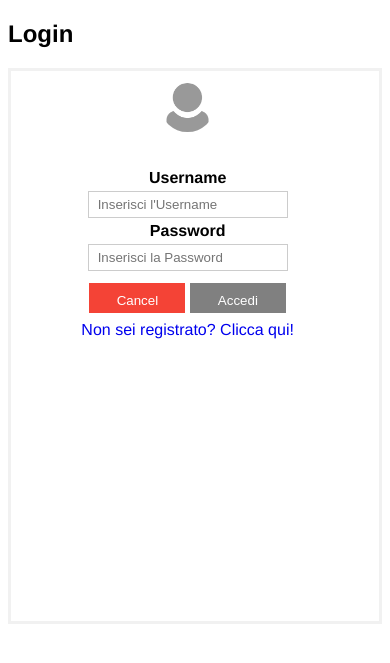
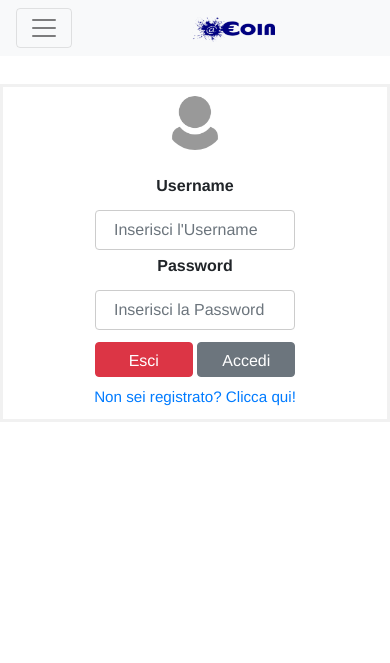
Before and after one commit to ludocomito/AtCoin, a PHP site: page /php/Login.php in a window 390 px wide. Shown: the top 663 px of the page. Run offline with PHP 8.4, Linux system fonts and the light colour scheme; some libraries are stand-ins or nearby versions.

Commit message:
Prima versione finale
Modificato la pagina di login rendendola responsive, aggiunto vario css e navbar a Login e Registrazione (.php)  sistemato il problema del doppio logo e messa una Favicon a tutte le pagine web.

```diff
--- a/css/StyleMenu.css
+++ b/css/StyleMenu.css
@@ -102,8 +102,8 @@ body {
 @media screen and (max-width: 600px) {
   .structural {
     text-align: right;
-    width: 30%;
-    height: 30%;
+    width: 50%;
+    height: 50%;
   }
 }
 
--- a/index.html
+++ b/index.html
@@ -41,9 +41,9 @@
                 aria-controls="navbarTogglerDemo01" aria-expanded="false" aria-label="Toggle navigation">
                 <span class="navbar-toggler-icon"></span>
             </button>
-
-            <img class="structural" src="./assets/logoMenu.png" alt="logo" />
-
+            <a class="navbar-brand" href="#">
+                <img class="structural" src="./assets/logoMenu.png" alt="logo" />
+            </a>
             <div class="collapse navbar-collapse" id="navbarTogglerDemo01">
 
 
--- a/php/GestioneLoginUtenti.php
+++ b/php/GestioneLoginUtenti.php
@@ -5,6 +5,8 @@
 
 	<meta charset="UTF-8">
 	<meta name="viewport" content="width=device-width, initial-scale=1">
+	<link rel="shortcut icon" href="../assets/blockchain.jpg" />
+
 	<?php require './CssScript.php'; ?>
 	<style>
 		.principal {
--- a/php/Login.php
+++ b/php/Login.php
@@ -5,47 +5,66 @@
     <meta charset="utf-8">
     <meta name="viewport" content="width=device-width, initial-scale=1">
 
+    <link rel="shortcut icon" href="../assets/blockchain.jpg" />
+
+  	<link rel="stylesheet" href="https://maxcdn.bootstrapcdn.com/bootstrap/4.1.0/css/bootstrap.min.css">
+  	<script src="https://maxcdn.bootstrapcdn.com/bootstrap/4.1.0/js/bootstrap.min.js"></script>
+	<!-- jQuery library -->
+	<script src="https://ajax.googleapis.com/ajax/libs/jquery/3.3.1/jquery.min.js"></script>
+	<!-- Popper JS -->
+	<script src="https://cdnjs.cloudflare.com/ajax/libs/popper.js/1.14.0/umd/popper.min.js"></script>
+
+	<!-- Latest compiled JavaScript -->
+	<script src="https://maxcdn.bootstrapcdn.com/bootstrap/4.1.0/js/bootstrap.min.js"></script>
+
+	<!-- Icone -->
+	<script src="https://unpkg.com/ionicons@4.2.1/dist/ionicons.js"></script>
+
+
+	<link href="../css/StyleMenu.css" rel="stylesheet" type="text/css">
 
     <title> Accesso </title>
     <style>
-        a:link {
+        a:link
+        {
             text-decoration: none;
         }
 
 
-        .principal {
+        .principal
+        {
             border: 3px solid #f1f1f1;
             text-align: center;
-            height: 550px;
+            height: 80%;
+            margin-top:1%;
         }
 
-        .container {
-            /*padding: 16px 16px 16px 16px;*/
-            margin: 12px 0 22px 0;
-            width: 96%;
+        .container
+        {
+            margin-bottom: 2.5%;
+
         }
 
         .imgcontainer {
-            text-align: center;
-            width: 96%;
-            margin: 12px 0 22px 0;
+
+            margin-top: 2.5%;
         }
-
+/*
         @media screen and (min-width: 601px) {
             .imgcontainer {
                 text-align: center;
                 width: 96%;
-                margin: 12px 0 22px 0;
+                margin: 2% 0 22px 0;
             }
         }
 
         @media screen and (max-width: 600px) {
             .imgcontainer {
                 text-align: center;
-                width: 96%;
-                margin: 12px 0 3px 0;
+                width: 112%;
+                margin: 2% 0 3px 0;
             }
-        }
+        }*/
 
         input[type=text],
         input[type=password] {
@@ -76,74 +95,39 @@
             input[type=text],
             input[type=password] {
                 width: 200px;
-                padding: 5px 9px;
+                height: 40px;
+                /*padding: 5px 9px; */
                 margin: 4px 0;
                 display: inline-block;
                 border: 1px solid #ccc;
                 box-sizing: border-box;
+
             }
         }
 
-        button {
-            background-color: #808080;
-            color: white;
-            padding: 10px 18px;
+        .myButton {
+           /* padding: 10px 18px; */
             margin: 8px 0;
-            border: none;
-            cursor: pointer;
             width: 172px;
             height: 35px;
         }
 
         @media screen and (min-width: 601px) {
-            button {
-                background-color: #808080;
-                color: white;
-                padding: 10px 18px;
+            .myButton {
+           /*     padding: 10px 18px; */
                 margin: 8px 0;
-                border: none;
-                cursor: pointer;
-                width: 172px;
+                width: 173px;
                 height: 35px;
             }
         }
 
         @media screen and (max-width: 600px) {
-            button {
-                background-color: #808080;
-                color: white;
-                padding: 10px 18px;
+            .myButton {
+                /*padding: 10px 18px; */
                 margin: 8px 0;
-                border: none;
-                cursor: pointer;
-                width: 96px;
-                height: 30px;
-            }
-        }
-
-        button:hover {
-            opacity: 0.8;
-        }
-
-        .cancelbtn {
-            width: 172px;
-            padding: 10px 10px;
-            background-color: #f44336;
-        }
-
-        @media screen and (min-width: 601px) {
-            .cancelbtn {
-                width: 172px;
-                padding: 10px 10px;
-                background-color: #f44336;
-            }
-        }
-
-        @media screen and (max-width: 600px) {
-            .cancelbtn {
-                width: 96px;
-                padding: 10px 10px;
-                background-color: #f44336;
+                width: 98px;
+                /*height: 30px;*/
+                padding-bottom: 25px;
             }
         }
 
@@ -164,9 +148,7 @@
                 float: none;
             }
 
-            .cancelbtn {
-                width: 100%;
-            }
+
         }
     </style>
 
@@ -174,7 +156,58 @@
 
 <body style="font-family: Helvetica, Sans-Serif">
 
-    <h2> Login</h2>
+    <div id="menu">
+        <nav class="navbar navbar-expand-lg navbar-light bg-light">
+            <button class="navbar-toggler" type="button" data-toggle="collapse" data-target="#navbarTogglerDemo01"
+                aria-controls="navbarTogglerDemo01" aria-expanded="false" aria-label="Toggle navigation">
+                <span class="navbar-toggler-icon"></span>
+            </button>
+			<a class="navbar-brand" href="../index.html">
+            	<img class="structural" src="../assets/logoMenu.png" alt="logo" />
+			</a>
+
+            <div class="collapse navbar-collapse" id="navbarTogglerDemo01">
+
+
+                <a class="navbar-brand" href="../index.html">
+
+                    <img class="logoMenu" src="../assets/logoMenu.png" alt="logo" /> <!-- menu grande -->
+                </a>
+
+                <ul class="navbar-nav mr-auto mt-2 mt-lg-0">
+
+                    <li class="nav-item">
+                        <a class="nav-link" href="../index.html#Progetto"><span class="medio">Il nostro progetto</span> </a>
+                    </li>
+                    <li class="nav-item">
+                        <a class="nav-link" href="../index.html#moneta"><span class="medio">La nostra moneta</span></a>
+                    </li>
+                    <li class="nav-item a">
+                        <a class="nav-link" href="../index.html#Candidato"><span class="medio">Lavoro con noi</span></a>
+                    </li>
+                    <li class="nav-item">
+                        <a class="nav-link" href="../index.html#Contatti"><span class="medio">Contatti</span></a>
+                    </li>
+                </ul>
+
+                <ul class="navbar-nav mr-auto mt-2 mt-lg-0">
+                    <li class="nav-item a">
+                        <a class="nav-link" href="../php/Registrazione.php">
+                            <ion-icon name="create"></ion-icon><span class="medio"> Registrati </span>
+						</a>
+
+                    </li>
+                    <li class="nav-item a active">
+                        <a class="nav-link" href="../php/Login.php">
+                            <ion-icon name="person"></ion-icon><span class="medio"> Accedi</span><span class="sr-only">(current)</span>
+                        </a>
+                    </li>
+                </ul>
+
+            </div>
+        </nav>
+    </div>
+    <br>
 
     <form action="./GestioneLoginUtenti.php" method="POST">
         <div class="principal">
@@ -193,10 +226,10 @@
                 <br>
                 <input class="form-control" type="password" placeholder="Inserisci la Password" name="psw" maxlength="32" minlength="4" required>
                 <br>
-                <button onclick="window.location.href='../index.html';" type="button" class="cancelbtn">Cancel</button>
-                <button type="submit" name="submit">Accedi</button>
+                <button onclick="window.location.href='../index.html';" type="button" class="btn btn-danger myButton">Esci</button>
+                <button type="submit" name="submit" class="btn btn-secondary myButton">Accedi</button>
                 <br>
-                <a href="./Registrazione.php">Non sei registrato? Clicca qui!</a>
+                <a href="./Registrazione.php" style="font-size:95%; ">Non sei registrato? Clicca qui!</a>
 
             </div>
         </div>
--- a/php/compra.php
+++ b/php/compra.php
@@ -5,6 +5,9 @@
 
   <meta charset="utf-8">
   <meta name="viewport" content="width=device-width, initial-scale=1">
+
+  <link rel="shortcut icon" href="../assets/blockchain.jpg" />
+
 
   <!-- Latest compiled and minified CSS -->
   <link rel="stylesheet" href="https://maxcdn.bootstrapcdn.com/bootstrap/4.1.0/css/bootstrap.min.css">
--- a/php/logout.php
+++ b/php/logout.php
@@ -3,7 +3,7 @@
 	<head>
     <meta charset="utf-8">
         <meta name="viewport" content="width=device-width, initial-scale=1">
-
+		<link rel="shortcut icon" href="../assets/blockchain.jpg" />
 
 		<title> Log-out </title>
 		<style>
--- a/php/manutenzione.php
+++ b/php/manutenzione.php
@@ -3,7 +3,7 @@
 	<head>
     <meta charset="utf-8">
         <meta name="viewport" content="width=device-width, initial-scale=1">
-
+		<link rel="shortcut icon" href="../assets/blockchain.jpg" />
 
 		<title> Invio contatti </title>
 		<style>
--- a/php/modifica.php
+++ b/php/modifica.php
@@ -5,6 +5,8 @@
 
   <meta charset="utf-8">
   <meta name="viewport" content="width=device-width, initial-scale=1">
+
+  <link rel="shortcut icon" href="../assets/blockchain.jpg" />
 
   <!-- Latest compiled and minified CSS -->
   <link rel="stylesheet" href="https://maxcdn.bootstrapcdn.com/bootstrap/4.1.0/css/bootstrap.min.css">
@@ -78,12 +80,10 @@
         <span class="navbar-toggler-icon"></span>
       </button>
 
-      <img class="structural" src="../assets/logoMenu.png" alt="logo" />
-
       <div class="collapse navbar-collapse" id="navbarTogglerDemo01">
 
 
-        <a class="navbar-brand" href="#">
+      <a class="navbar-brand" href="../index.html">
 
           <img class="logoMenu" src="../assets/logoMenu.png" alt="logo" /> <!-- menu grande -->
 
--- a/php/visualizzazione.php
+++ b/php/visualizzazione.php
@@ -5,6 +5,8 @@
 
   <meta charset="utf-8">
   <meta name="viewport" content="width=device-width, initial-scale=1">
+
+  <link rel="shortcut icon" href="../assets/blockchain.jpg" />
 
   <!-- Latest compiled and minified CSS -->
   <link rel="stylesheet" href="https://maxcdn.bootstrapcdn.com/bootstrap/4.1.0/css/bootstrap.min.css">
```
Also changed, not shown: php/Registrazione.php (+101 -19 lines).
